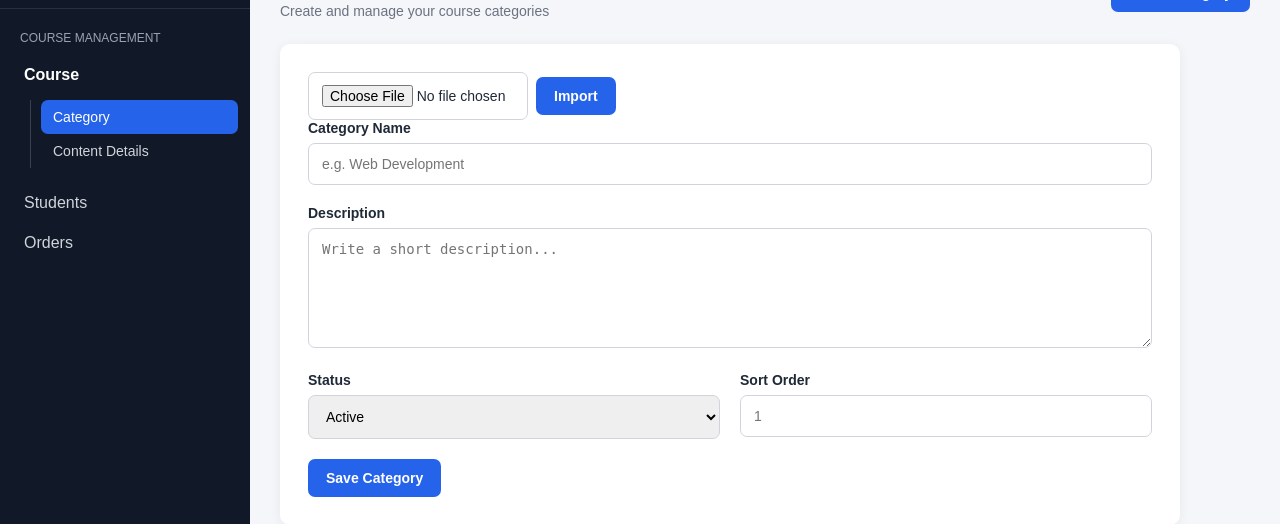
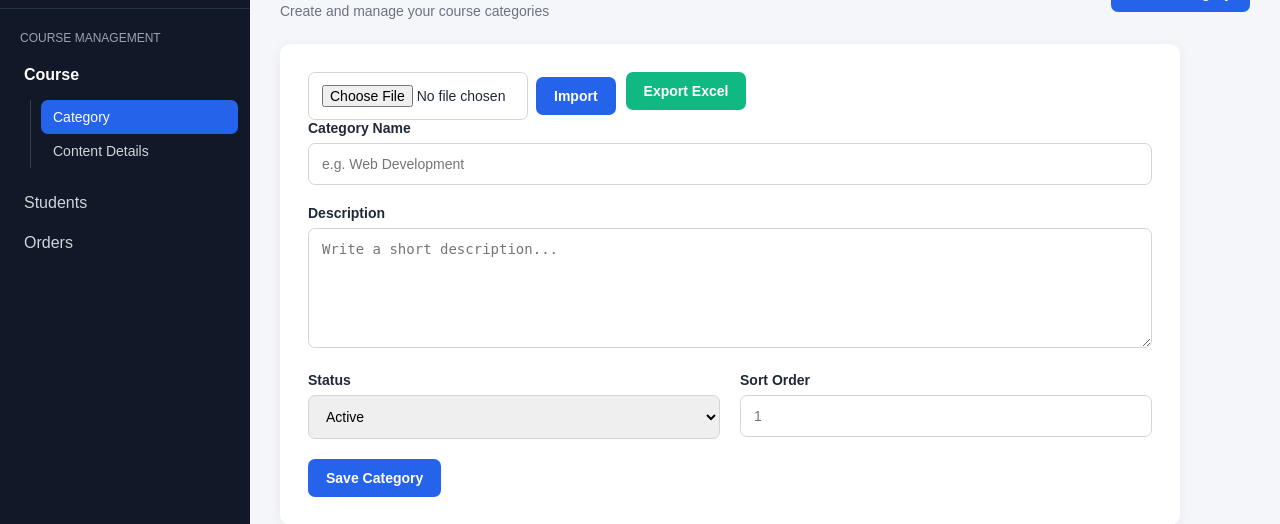
Before and after one commit to Salman13201016/batch_5_django_crm, a Django app: page /course/category/ in a window 1280 px wide. Shown: the part 64-588 px from the top of the page. Run offline with Django 5.2, Linux system fonts and the light colour scheme; data that the repository does not hold is empty.

Commit message:
export excel

```diff
--- a/crm/course/views.py
+++ b/crm/course/views.py
@@ -3,6 +3,8 @@ from django.http import HttpResponse
 from .models import*
 from openpyxl import load_workbook
 from django.contrib import messages
+from openpyxl import Workbook
+from openpyxl.styles import Font
 # Create your views here.
 
 def course_content(req):
@@ -121,6 +123,37 @@ def category(req):
 
         return render(req,'course_category.html',data)
     else:
+        if req.POST.get('export_data') == 'excel':
+            wb = Workbook()
+            ws = wb.active
+            ws.title = "Category Data"
+
+            # হেডার
+            headers = ["Category Name", "Description", "Status", "Sort Order"]
+            ws.append(headers)
+
+            for col_num in range(1, len(headers) + 1):
+                cell = ws.cell(row=1, column=col_num)
+                cell.font = Font(bold=True)
+
+            # ডেটাবেস থেকে ডেটা এনে বসানো
+            categories = Category.objects.order_by('-id')
+            for cat in categories:
+                status_text = "Active" if cat.status else "Inactive"
+                ws.append([
+                    cat.category_name,
+                    cat.description,
+                    status_text,
+                    cat.sort_order
+                ])
+
+            response = HttpResponse(
+                content_type='application/vnd.openxmlformats-officedocument.spreadsheetml.sheet'
+            )
+            response['Content-Disposition'] = 'attachment; filename="Category_Export.xlsx"'
+            wb.save(response)
+
+            return response # পেজ রিলোড না হয়ে সরাসরি ফাইল ডাউনলোড হবে
 
         excel_file = req.FILES.get('excel_file')
 
--- a/crm/templates/course_category.html
+++ b/crm/templates/course_category.html
@@ -333,6 +333,17 @@
 
                 </form>
 
+                <!-- NEW: Excel Export Form -->
+                <form method="POST" action="{% url 'course_category' %}">
+                    {% csrf_token %}
+                    <!-- এই হিডেন ফিল্ড দিয়ে আমরা বুঝবো যে এক্সপোর্ট রিকোয়েস্ট এসেছে -->
+                    <input type="hidden" name="export_data" value="excel">
+
+                    <button type="submit" class="btn" style="background: #10b981; color: white;">
+                        Export Excel
+                    </button>
+                </form>
+
 
 
             </div>
```
